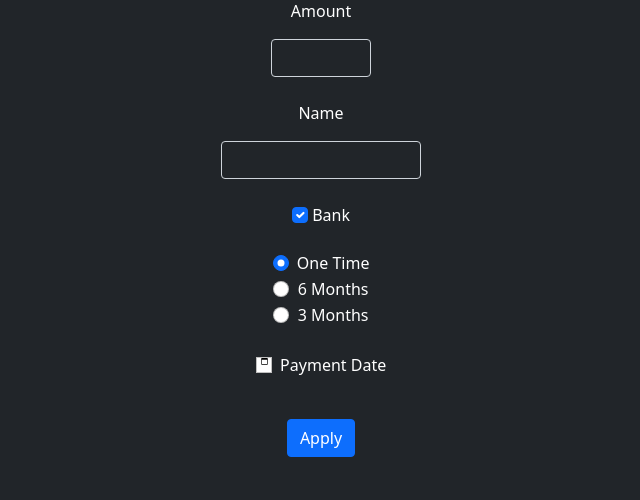
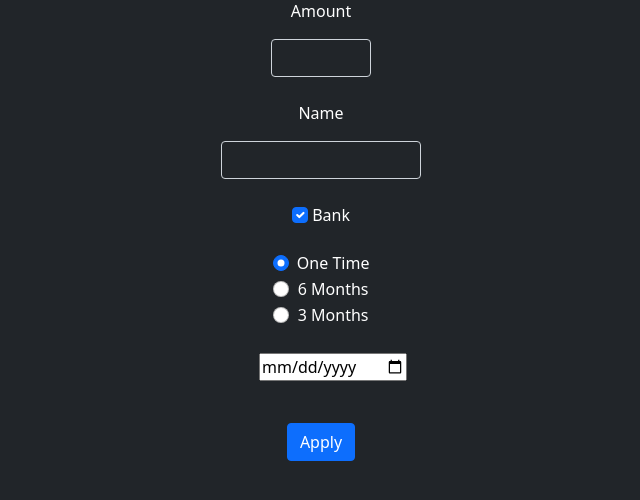
Before and after one commit to Sekuloski/finances, a Django app: page /test-payment in a window 1280 px wide. Shown: the part 193-693 px from the top of the page, without its empty margins (319-959 px from the left). Run offline with Django 4.2, Linux system fonts and the light colour scheme; data comes from the database, SQL or seed files in the repository; both versions use the stored data as it was after the commit; data that the repository does not hold is empty; some libraries are stand-ins or nearby versions.

Commit message:
HTML Refactor

```diff
--- a/Finances/State/templates/State/templates/test-payment.html
+++ b/Finances/State/templates/State/templates/test-payment.html
@@ -45,10 +45,7 @@
         <br>
 
         <div class="form-check d-flex justify-content-center">
-            <input class="form-check-input" type="date" name="date" id="date" value="3">
-            <label class="form-check-label" for="threeMonths">
-                &nbsp;&nbsp;Payment Date
-            </label>
+            <input type="date" name="date" id="date" value="3">
         </div>
         <br>
 
```
Also changed, not shown: Finances/db.sqlite3.
